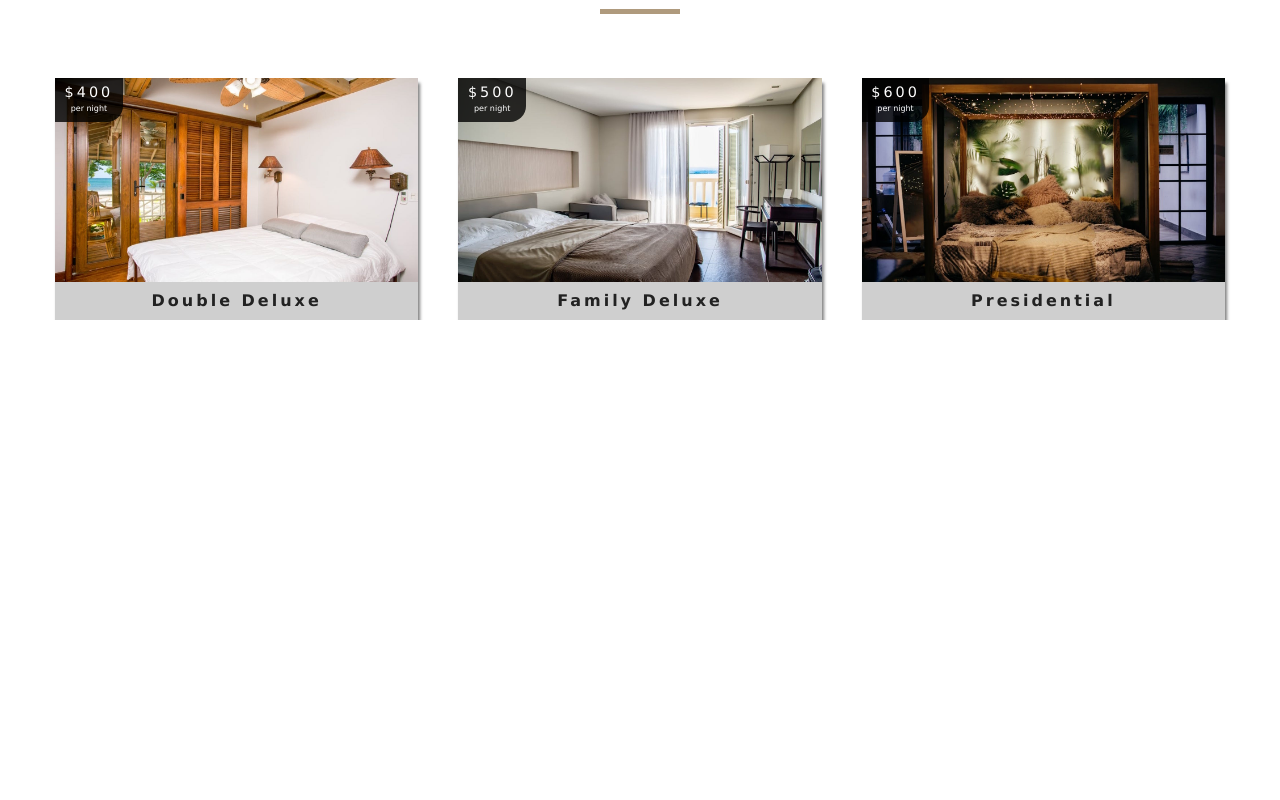
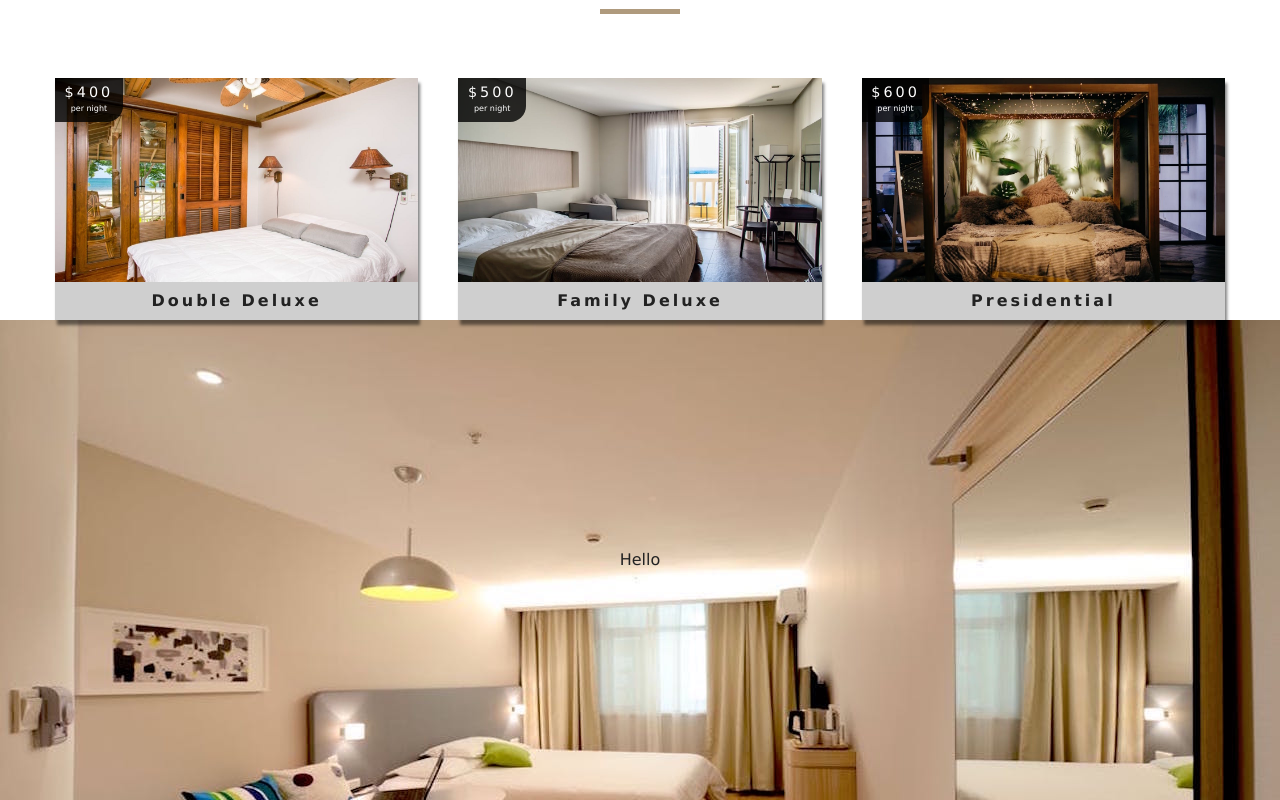
Before and after one commit to Lekkyjay/react-hotel-reservation, a React (Create React App) app: page / in a window 1280 px wide. Shown: the part 1326-2126 px from the top of the page. Before the commit the page ends 1646 px from the top, so only its background shows below. Built offline with nearby package versions, Linux system fonts and the light colour scheme.

Commit message:
Implemented styled-component

```diff
--- /dev/null
+++ b/src/components/StyledHero.js
@@ -0,0 +1,13 @@
+import styled from 'styled-components'
+import defaultImg from '../images/room-1.jpeg'
+
+const StyledHero = styled.header`
+  min-height: 60vh;
+  /* background: url(${defaultImg}); */
+  background: url(${props => (props.img ? props.img : defaultImg)});
+  display: flex;
+  align-items: center;
+  justify-content: center;
+`;
+
+export default StyledHero;
--- a/src/pages/Home.js
+++ b/src/pages/Home.js
@@ -4,6 +4,7 @@
 import Banner from "../components/Banner"
 import Services from '../components/Services'
 import FeaturedRooms from '../components/FeaturedRooms'
+import StyledHero from '../components/StyledHero'
 
 const Home = () => {
   return (
@@ -20,6 +21,7 @@
       </Hero>
       <Services />
       <FeaturedRooms />
+      <StyledHero>Hello</StyledHero>
     </div>
   )
 }
--- a/src/pages/SingleRoom.js
+++ b/src/pages/SingleRoom.js
@@ -4,6 +4,7 @@
 import Banner from "../components/Banner"
 import { Link } from "react-router-dom"
 import { GlobalContext } from '../context'
+import StyledHero from '../components/StyledHero'
 
 //props is setup automatically by react-router
 const SingleRoom = (props) => {
@@ -41,13 +42,13 @@
   // const [main, ...defaultImages] = images
 
   return (
-    <Hero hero='roomsHero'>
+    <StyledHero img={images[0] || slug.defBcg}>
       <Banner title={`${name} room`}>
         <Link to="/rooms" className="btn-primary">
           back to rooms
         </Link>
       </Banner>
-    </Hero>
+      </StyledHero>
   )
 }
 
```
